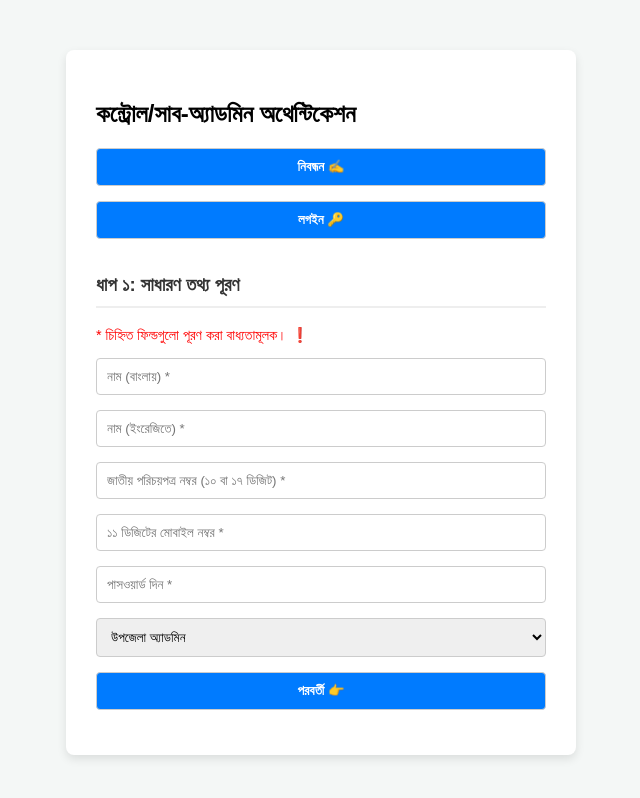
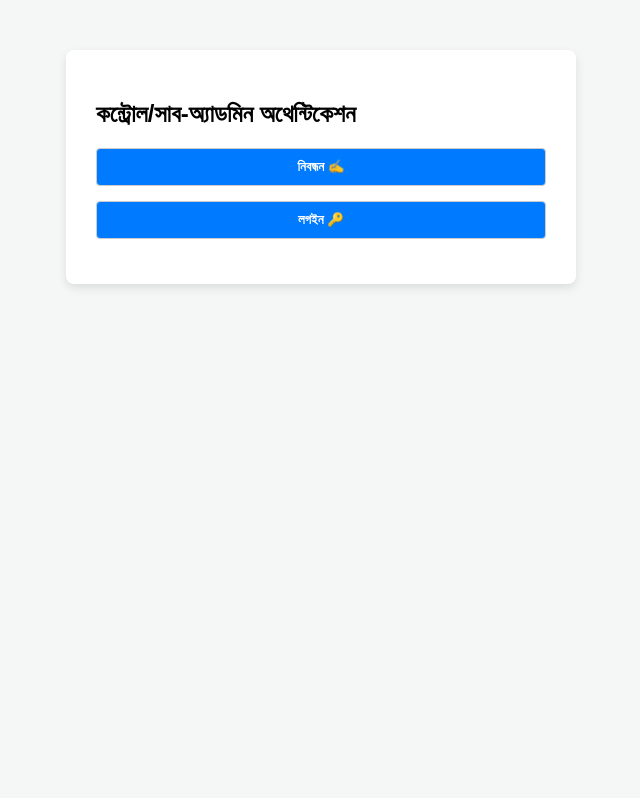
Before and after one commit to comillalggovbd/-verify, a plain HTML site: page sub-admin-auth.html in a window 1280 px wide. Shown: the whole page, without its empty margins (319-959 px from the left). Drawn offline with Linux system fonts and the light colour scheme.

Commit message:
Update sub-admin-auth.html

```diff
--- a/sub-admin-auth.html
+++ b/sub-admin-auth.html
@@ -197,9 +197,6 @@ const firebaseConfig = {
                 </div>
             `;
         }
-
-        // পেজ লোড হওয়ার সাথে সাথে নিবন্ধন ফর্ম দেখান
-        window.onload = () => showForm('register');
     </script>
 </body>
   </html>
```
